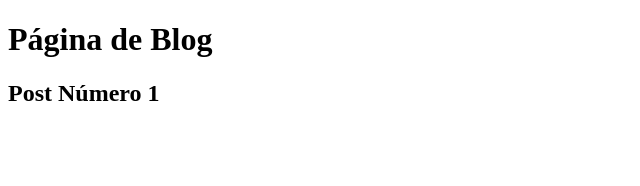
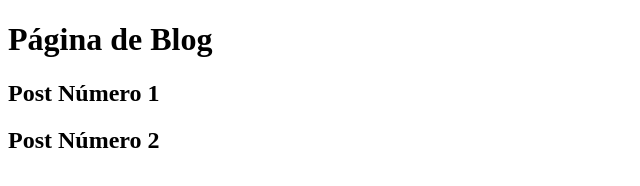
Before and after one commit to Rcoutoadm/aulagithub, a plain HTML site: page Blog.html in a window 1280 px wide. Shown: the whole page, without its empty margins (0-640 px from the left). Drawn offline with Linux system fonts and the light colour scheme.

Commit message:
Update Blog

```diff
--- a/Blog.html
+++ b/Blog.html
@@ -9,5 +9,6 @@
 <body>
     <h1>Página de Blog</h1>
     <h2>Post Número 1</h2>
+    <h2>Post Número 2</h2>
 </body>
 </html>
```
